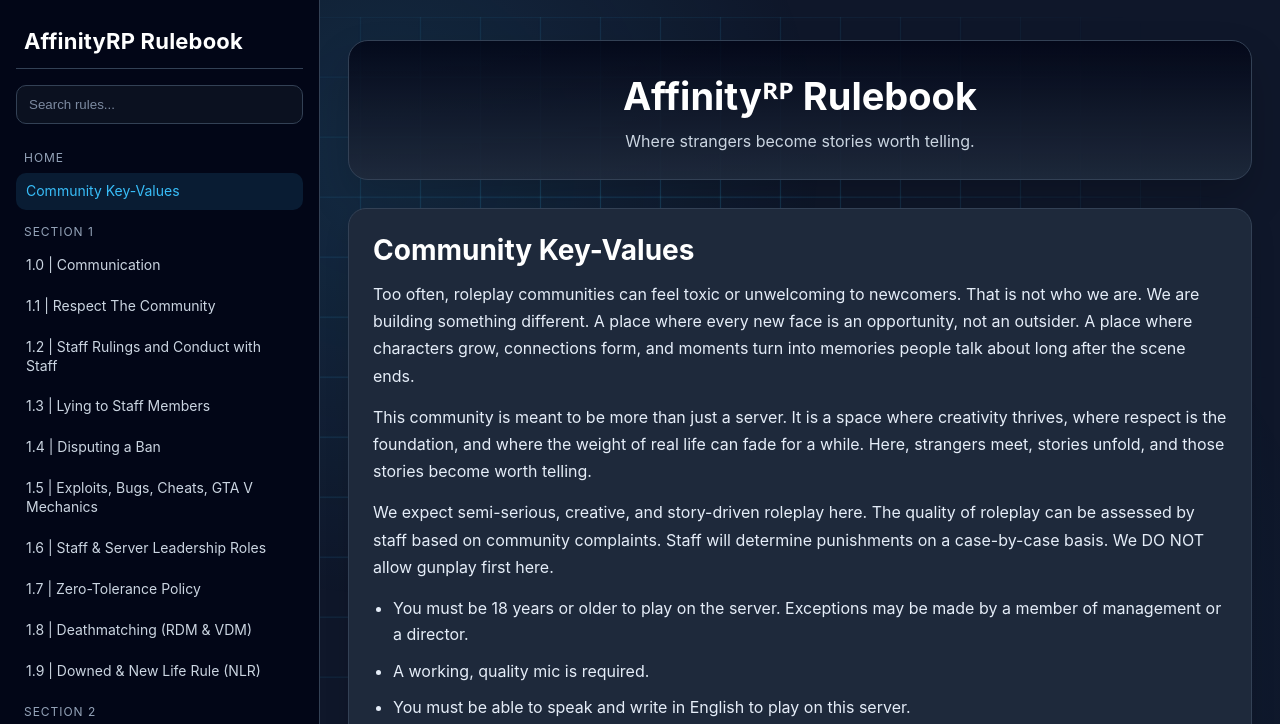
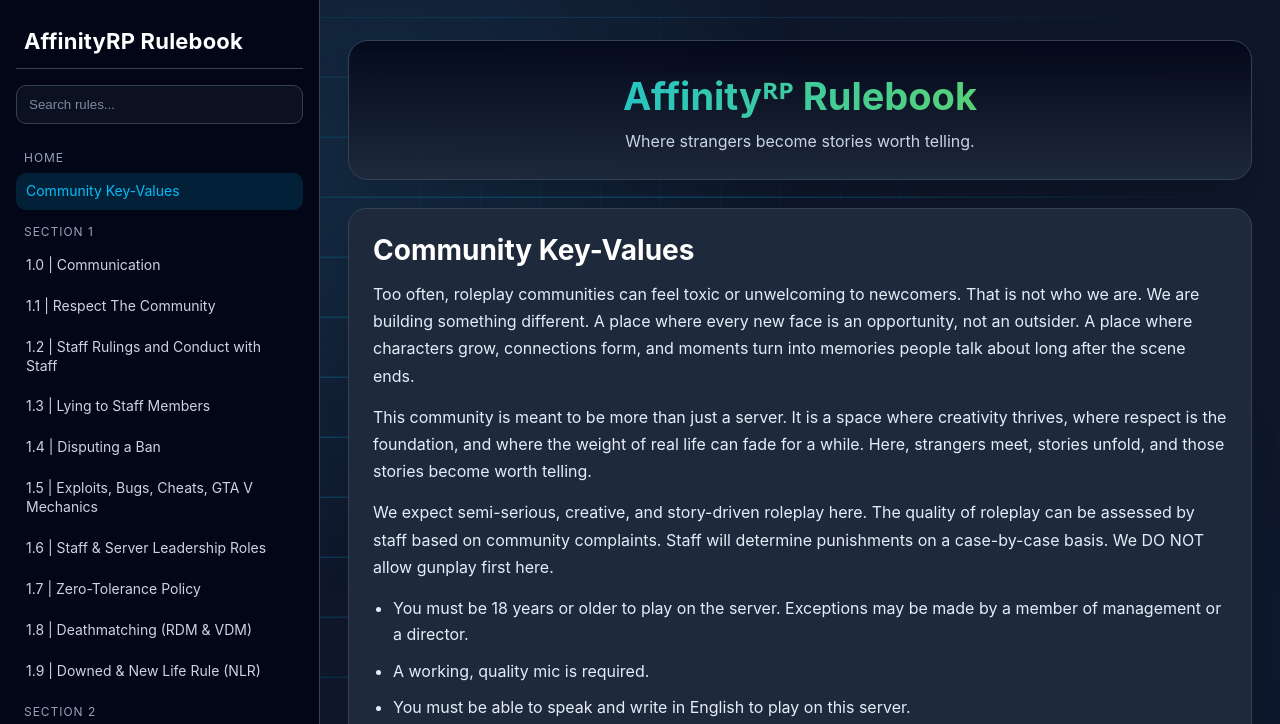
Before and after one commit to cesarcarbs/affinityrp-rules, a plain HTML site: page index.html in a window 1280 px wide. Shown: the top 724 px of the page. Drawn offline with Linux system fonts and the light colour scheme.

Commit message:
Update index.html

```diff
--- a/index.html
+++ b/index.html
@@ -14,8 +14,8 @@
       will-change:transform;
 
       background:
-        linear-gradient(rgba(56,189,248,0.18) 1px, transparent 1px),
-        linear-gradient(90deg, rgba(56,189,248,0.18) 1px, transparent 1px);
+        linear-gradient(rgba(6,188,245,0.18) 1px, transparent 1px),
+        linear-gradient(rgba(6,188,245,0.25) 1px, transparent 1px);
 
       background-size:60px 60px;
 
@@ -48,9 +48,13 @@
       --panel:#020617;
       --card:#1e293b;
       --card-2:#172554;
+
       --text:#e2e8f0;
       --muted:#94a3b8;
-      --accent:#38bdf8;
+
+      --accent:#06bcf5;
+      --accent-2:#79da45;
+
       --border:#334155;
       --hover:#0b1220;
     }
@@ -135,10 +139,9 @@
     }
 
     ::-webkit-scrollbar-thumb{
-      background:#38bdf8;
+      background:linear-gradient(#06bcf5,#79da45);
       border-radius:6px;
     }
-
     #search{
       width:100%;
       padding:11px 12px;
@@ -182,7 +185,7 @@
     }
 
     .sidebar a.active{
-      background:rgba(56,189,248,.12);
+      background:rgba(6,188,245,.15);
       color:var(--accent);
     }
 
@@ -209,7 +212,10 @@
     .hero h1{
       margin:0 0 10px;
       font-size:38px;
-      color:#fff;
+
+      background:linear-gradient(90deg,#06bcf5,#79da45);
+      -webkit-background-clip:text;
+      -webkit-text-fill-color:transparent;
     }
 
     .hero p{
@@ -238,7 +244,7 @@
     .rule h3{
       margin:18px 0 10px;
       font-size:18px;
-      color:var(--accent);
+      color:var(--accent-2);
     }
 
     .rule p{
```
